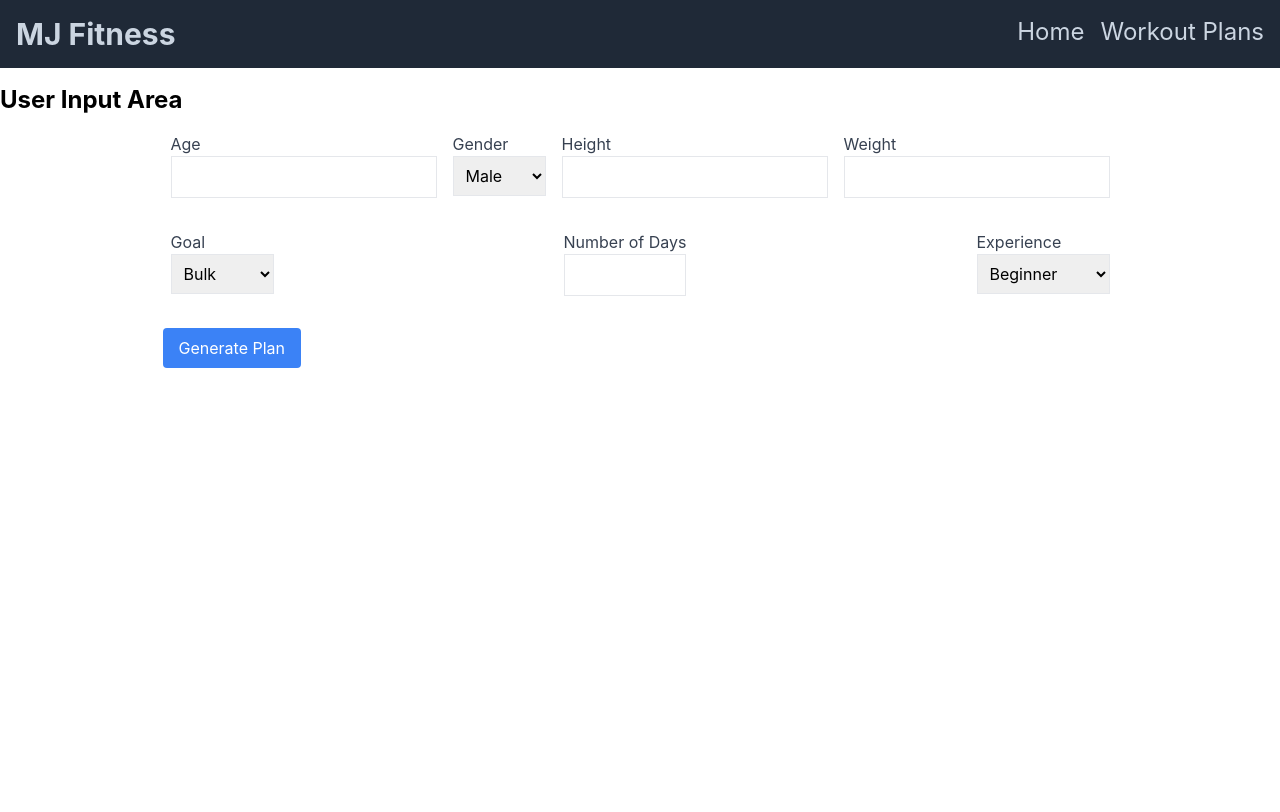
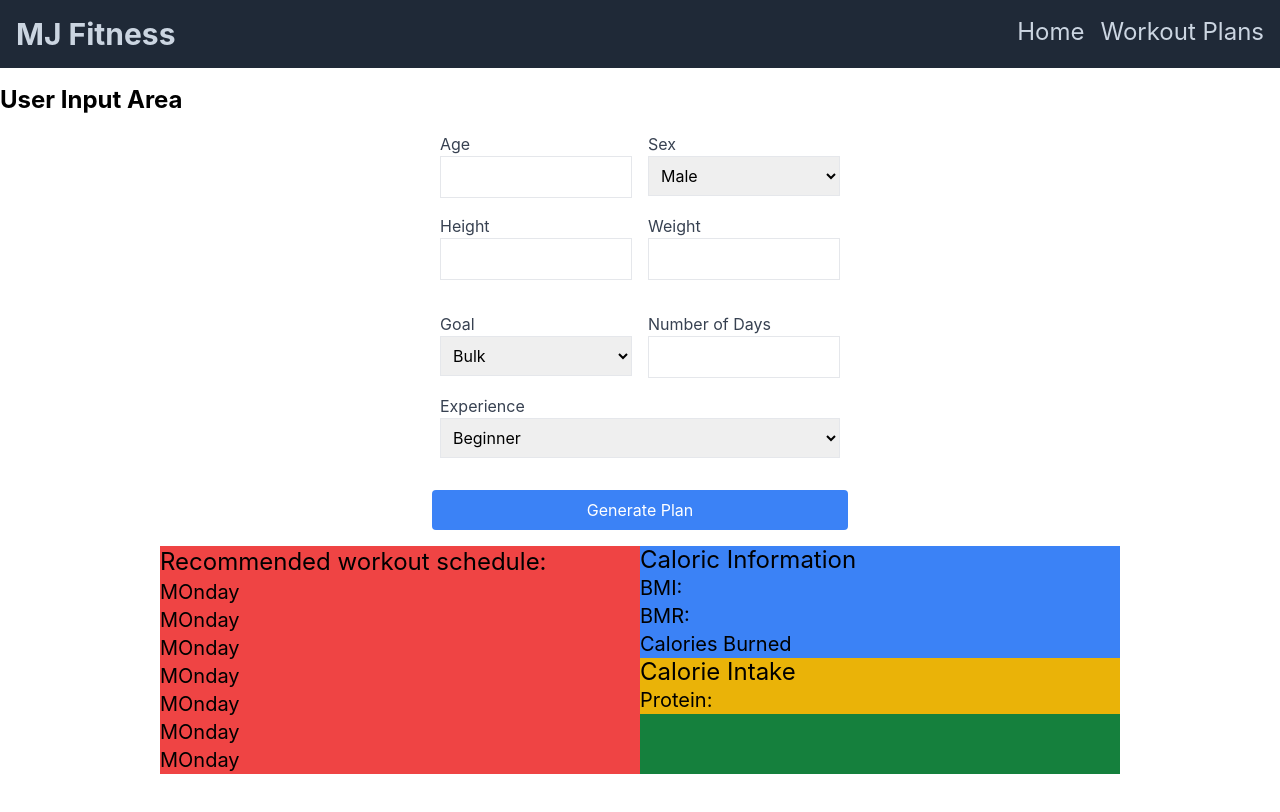
Before and after one commit to amaanmujtaba/MJFitness, a React (Create React App) app: page / in a window 1280 px wide. Shown: the top 812 px of the page. Built offline with nearby package versions, Linux system fonts and the light colour scheme.

Commit message:
Output structure added

```diff
--- a/src/App.js
+++ b/src/App.js
@@ -1,11 +1,13 @@
 
 import Header from "./Components/Header.jsx";
 import Input from "./Components/Input.jsx";
+import Output from "./Components/Output.jsx";
 function App() {
   return (
     <div className="App">
       <Header />
       <Input />
+      <Output />
     </div>
   );
 }
--- a/src/Components/Header.jsx
+++ b/src/Components/Header.jsx
@@ -2,12 +2,12 @@ export default function Header(){
     return (
         <header className="bg-gray-800 flex flex-row p-4 text-slate-300">
           {/* Logo/Brand Name */}
-          <div className="text-3xl font-bold">MJ Fitness</div>
+          <div className="text-lg md:text-3xl font-bold">MJ Fitness</div>
 
           {/* Navigation */}
           <nav className="flex space-x-4 ml-auto">
-            <a href="#" className="hover:text-gray-300 text-2xl">Home</a>
-            <a href="#" className="hover:text-gray-300 text-2xl" >Workout Plans</a>
+            <a href="#" className="hover:text-gray-300 text-md md:text-2xl">Home</a>
+            <a href="#" className="hover:text-gray-300 text-md md:text-2xl" >Workout Plans</a>
           </nav>
         </header>
       );
--- a/src/Components/Input.jsx
+++ b/src/Components/Input.jsx
@@ -2,23 +2,21 @@ export default function Input(){
     return(
         <section className="my-4">
       <h2 className="text-2xl font-bold mb-4">User Input Area</h2>
-        <div className="flex justify-center h-screen">
+<div className="flex justify-center items-center ">
   {/* Form for User Input */}
-        <form className="form">
+  <form className="form w-full max-w-md px-4">
 
     {/* First Row: Personal Information */}
-            <div className="flex flex-wrap justify-between mx:auto mb-4">
+    <div className="flex flex-wrap mb-4">
       {/* Age */}
-            <div className="px-2 mb-4">
+      <div className="w-full sm:w-1/2 px-2 mb-4">
         <label htmlFor="age" className="block text-gray-700">Age</label>
         <input type="number" id="age" name="age" className="border p-2 w-full" />
       </div>
 
-
-
       {/* Gender */}
-            <div className="px-2 mb-4">
-                <label htmlFor="gender" className="block text-gray-700">Gender</label>
+      <div className="w-full sm:w-1/2 px-2 mb-4">
+        <label htmlFor="gender" className="block text-gray-700">Sex</label>
         <select id="gender" name="gender" className="border p-2 w-full">
           <option value="male">Male</option>
           <option value="female">Female</option>
@@ -26,22 +24,22 @@ export default function Input(){
       </div>
 
       {/* Height */}
-            <div className=" px-2 mb-4">
+      <div className="w-full sm:w-1/2 px-2 mb-4">
         <label htmlFor="height" className="block text-gray-700">Height</label>
         <input type="number" id="height" name="height" className="border p-2 w-full" />
       </div>
 
       {/* Weight */}
-            <div className="px-2 mb-4">
+      <div className="w-full sm:w-1/2 px-2 mb-4">
         <label htmlFor="weight" className="block text-gray-700">Weight</label>
         <input type="number" id="weight" name="weight" className="border p-2 w-full" />
       </div>
     </div>
 
     {/* Second Row: Goal-related Information */}
-            <div className="flex flex-wrap justify-between mx:auto mb-4">
+    <div className="flex flex-wrap mb-4">
       {/* Goal */}
-            <div className="px-2 mb-4">
+      <div className="w-full sm:w-1/2 px-2 mb-4">
         <label htmlFor="goal" className="block text-gray-700">Goal</label>
         <select id="goal" name="goal" className="border p-2 w-full">
           <option value="bulk">Bulk</option>
@@ -51,20 +49,20 @@ export default function Input(){
       </div>
 
       {/* Number of Days */}
-            <div className="px-2 mb-4">
+      <div className="w-full sm:w-1/2 px-2 mb-4">
         <label htmlFor="days" className="block text-gray-700">Number of Days</label>
         <input
           type="number"
           id="days"
           name="days"
           className="border p-2 w-full"
-                    min="1"  // Set the minimum value
-                    max="7"  // Set the maximum value
+          min="1"
+          max="7"
         />
       </div>
 
       {/* Experience */}
-            <div className="px-2 mb-4">
+      <div className="w-full px-2 mb-4">
         <label htmlFor="experience" className="block text-gray-700">Experience</label>
         <select id="experience" name="experience" className="border p-2 w-full">
           <option value="beginner">Beginner</option>
@@ -76,9 +74,10 @@ export default function Input(){
     </div>
 
     {/* Submit Button */}
-            <button type="submit" className="bg-blue-500 text-white px-4 py-2 rounded hover:bg-blue-700">Generate Plan</button>
+    <button type="submit" className="bg-blue-500 text-white px-4 py-2 rounded hover:bg-blue-700 w-full">Generate Plan</button>
   </form>
 </div>
+
     </section>
     );
 }
--- /dev/null
+++ b/src/Components/Output.jsx
@@ -0,0 +1,34 @@
+export default function Output(){
+    return(
+        <div className="flex flex-col md:flex-row lg:w-3/4 lg:text-xl bg-blue-500 w-full mx-auto">
+            <div className="flex flex-col md:w-1/2 bg-red-500">
+                <h1 className="text-2xl">Recommended workout schedule: </h1>
+                <p>MOnday</p>
+                <p>MOnday</p>
+                <p>MOnday</p>
+                <p>MOnday</p>
+                <p>MOnday</p>
+                <p>MOnday</p>
+                <p>MOnday</p>
+            </div>
+            <div className= "flex flex-col md:w-1/2  bg-green-700">
+                <div className="bg-blue-500">
+                    <h2>Caloric Information</h2>
+                    <p> BMI: </p>
+                    <p> BMR: </p>
+                    <p> Calories Burned</p>
+                </div>
+                <div className= "bg-yellow-500">
+
+                    <h2>Calorie Intake</h2>
+                    <p> Protein: </p>
+                    {/*<p> Calorie Intake: </p>*/}
+
+
+                </div>
+
+            </div>
+
+        </div>
+    )
+}
--- a/src/index.css
+++ b/src/index.css
@@ -12,6 +12,10 @@ body {
   -moz-osx-font-smoothing: grayscale;
 }
 
+h2{
+  font-size: x-large;
+}
+
 code {
   font-family: source-code-pro, Menlo, Monaco, Consolas, 'Courier New',
     monospace;
```
Lines whose indentation alone changed are shown as unchanged.
